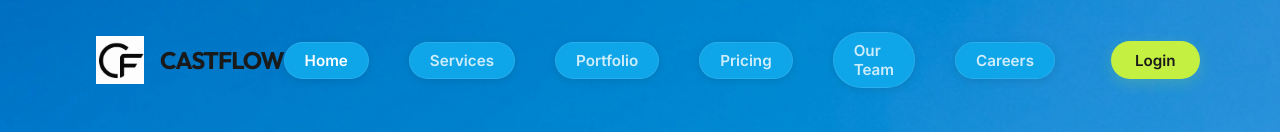
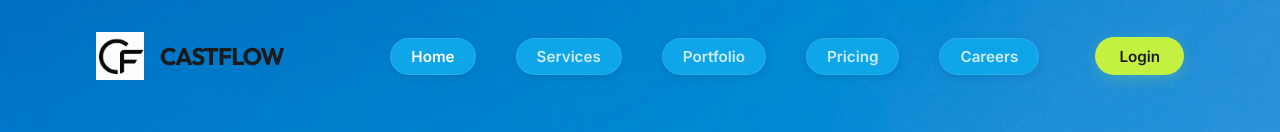
Before and after one commit to workbinodshaw-design/binodsite, a React (Vite) app: page / in a window 1280 px wide. Shown: the top 132 px of the page. Built offline with nearby package versions, Linux system fonts and the light colour scheme; no server answers; a web font is replaced by a local one.

Commit message:
Remove Our Team link from top navbar

```diff
--- a/src/components/Navbar.jsx
+++ b/src/components/Navbar.jsx
@@ -82,7 +82,6 @@ const Navbar = () => {
         <CustomLink to="/services" className={`nav-link ${location.pathname === '/services' ? 'active' : ''}`}>Services</CustomLink>
         <a href="https://portfolio.castflow.in" className="nav-link">Portfolio</a>
         <CustomLink to="/pricing" className={`nav-link ${location.pathname === '/pricing' ? 'active' : ''}`}>Pricing</CustomLink>
-        <CustomLink to="/team" className={`nav-link ${location.pathname === '/team' ? 'active' : ''}`}>Our Team</CustomLink>
         <CustomLink to="/join-team" className={`nav-link ${location.pathname === '/join-team' ? 'active' : ''}`}>Careers</CustomLink>
 
 
```
